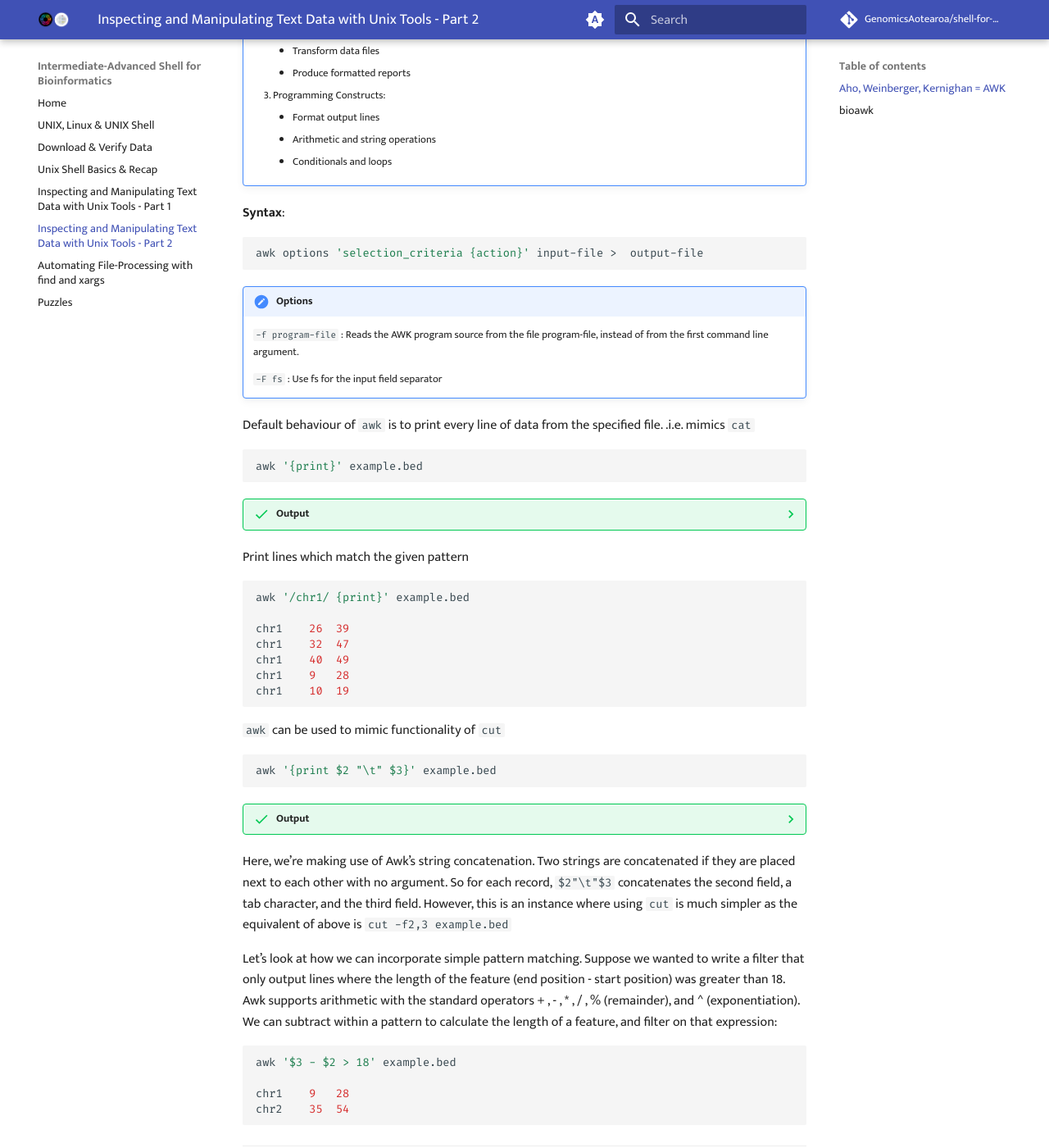
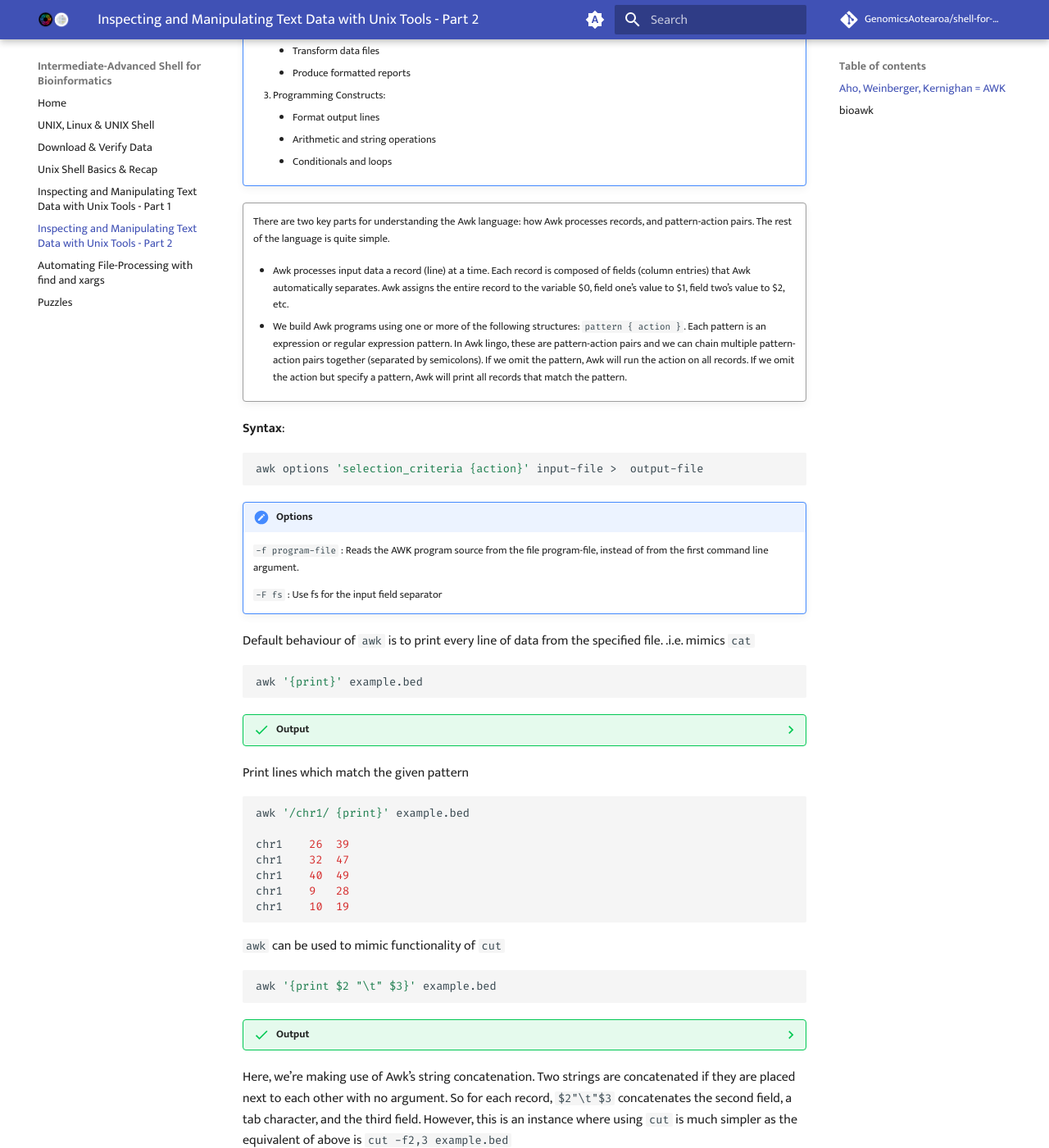
Before and after one commit to GenomicsAotearoa/shell-for-bioinformatics, an MkDocs documentation site: the page built from docs/5_inspectmanipulate2.md, in a window 1280 px wide and 1400 px high, scrolled down 756 px. Shown: the whole window at 82% size. Built offline with MkDocs 1.6.1 and Material for MkDocs 9.7.7, drawn with Linux system fonts in a browser that asks for light colours; comment, search, counter and statistics services are not loaded; the version menu is left out; some of the changed text lies outside the part shown.

Commit message:
awk operations admonition

````diff
--- a/docs/5_inspectmanipulate2.md
+++ b/docs/5_inspectmanipulate2.md
@@ -24,6 +24,16 @@ Awk is a utility that enables a programmer to write tiny but effective programs.
          - Format output lines
          - Arithmetic and string operations
          - Conditionals and loops
+
+!!! quote ""
+
+    There are two key parts for understanding the Awk language: how Awk processes records, and pattern-action pairs. The rest of the language is quite simple.
+
+    * Awk processes input data a record (line) at a time. Each record is composed of fields (column entries) that Awk automatically separates. Awk assigns the entire record to the variable $0, field one’s value to $1, field two’s value to $2, etc.
+
+    * We build Awk programs using one or more of the following structures: `pattern { action }`. Each pattern is an expression or regular expression pattern. In Awk lingo, these are pattern-action pairs and we can chain multiple pattern-action pairs together (separated by semicolons). If we omit the pattern, Awk will run the action on all records. If we omit the action but specify a pattern, Awk will print all records that match the pattern.
+
+
 
 **Syntax**:
 
@@ -95,24 +105,25 @@ chr1	9	28
 chr2	35	54
 ```
 - - -
-<center>
 
-|Comparison |  Description                                |
-|:----------|:--------------------------------------------|
-|`a == b`     |a is equal to b                              |
-|`a != b`     |a is not equal to b                          |
-|`a < b`      |a is less than b                             |
-|`a > b`      |a is greater than b                          |
-|`a <= b`     |a is less than or equal to b                 |
-|`a >= b`     |a is greater than or equal to b              |
-|`a ~ b`      |a matches regular expression pattern b       |
-|`a !~ b`     |a does not match regular expression pattern b|
-|`a && b`     |logical a and b                              |
-|`a \|\| b`     |logical or a and b                           |
-|`!a`         |not a (logical negation)                     |
+??? info "`awk` Comparison and Logical operations"
 
-</center>
----
+    |Comparison |  Description                                |
+    |:----------|:--------------------------------------------|
+    |`a == b`     |a is equal to b                              |
+    |`a != b`     |a is not equal to b                          |
+    |`a < b`      |a is less than b                             |
+    |`a > b`      |a is greater than b                          |
+    |`a <= b`     |a is less than or equal to b                 |
+    |`a >= b`     |a is greater than or equal to b              |
+    |`a ~ b`      |a matches regular expression pattern b       |
+    |`a !~ b`     |a does not match regular expression pattern b|
+    |`a && b`     |logical a and b                              |
+    |`a \|\| b`     |logical or a and b                           |
+    |`!a`         |not a (logical negation)                     |
+
+
+- - -
 
 We can also chain patterns, by using logical operators `&&` (AND), `||` (OR), and `!` (NOT). For example, if we wanted all lines on chromosome 1 with a length greater than 10:
 
````
